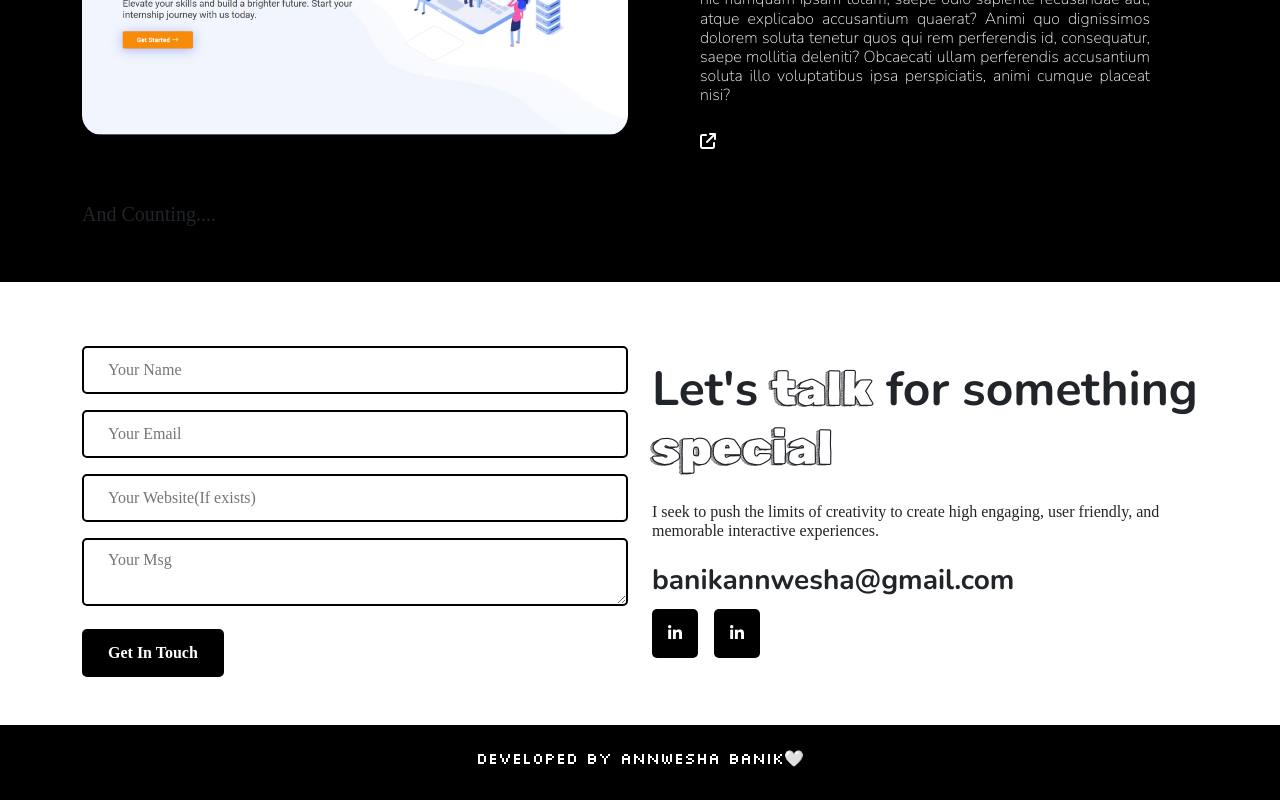
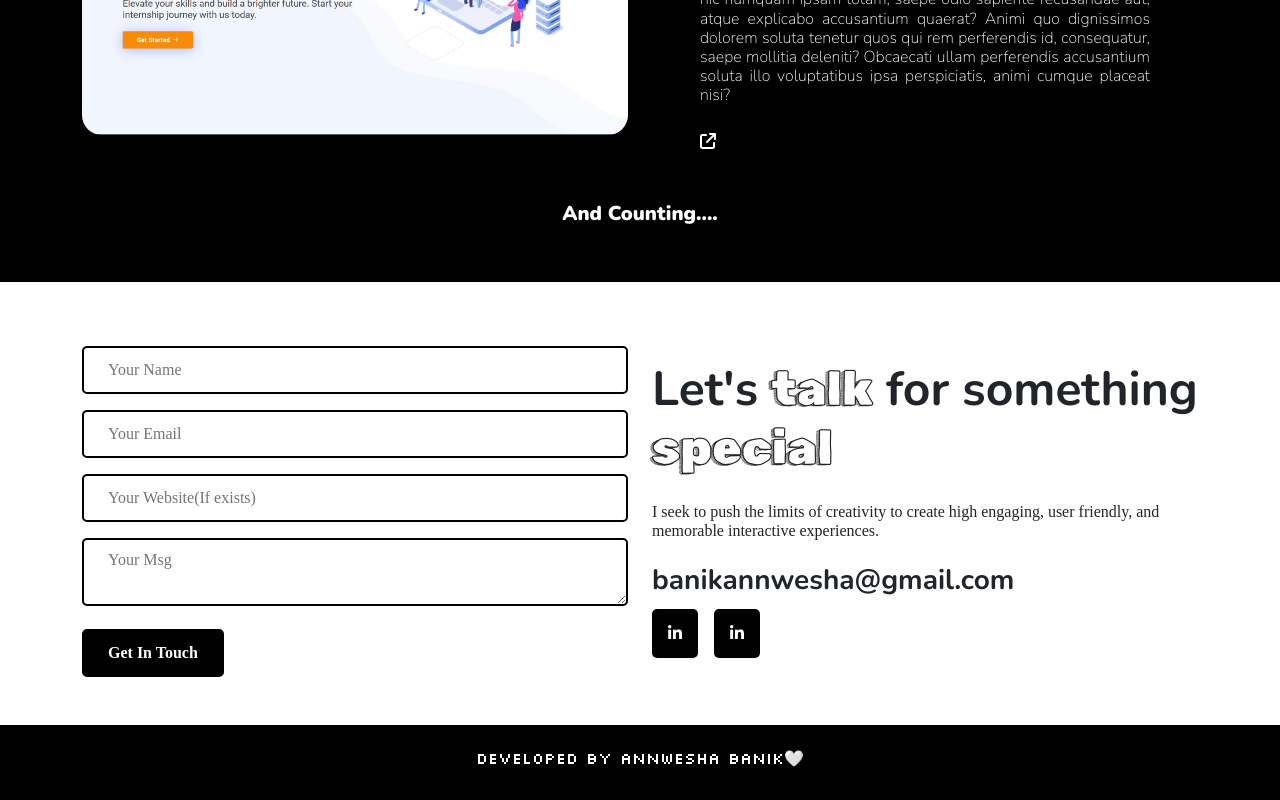
Before and after one commit to Aniiiiiiiiiii/Portolfio, a React (Vite) app: page / in a window 1280 px wide. Shown: the part 5001-5801 px from the top of the page. Built offline with nearby package versions, Linux system fonts and the light colour scheme; a web font is replaced by a local one.

Commit message:
Update Project.jsx
Done changes

```diff
--- a/src/components/Project.jsx
+++ b/src/components/Project.jsx
@@ -85,8 +85,8 @@ export default function Project(){
                         </div>
                     </div>
                 </div>
-                <div>
-                    <h5>And Counting....</h5>
+                <div class="d-flex align-items-center justify-content-center">
+                    <h5 class="text-white nunito-black">And Counting....</h5>
                 </div>
             </div>
         </section>
```
